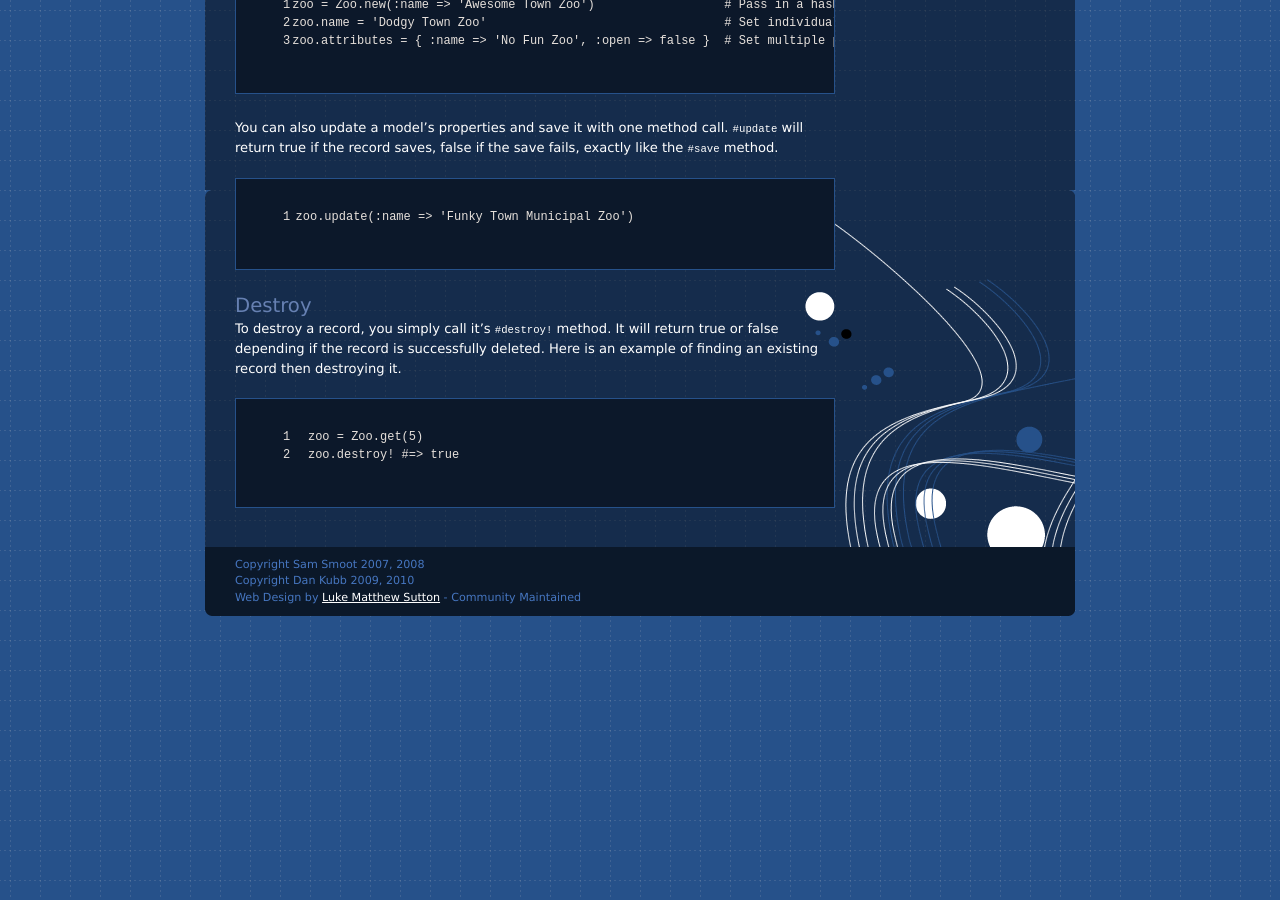
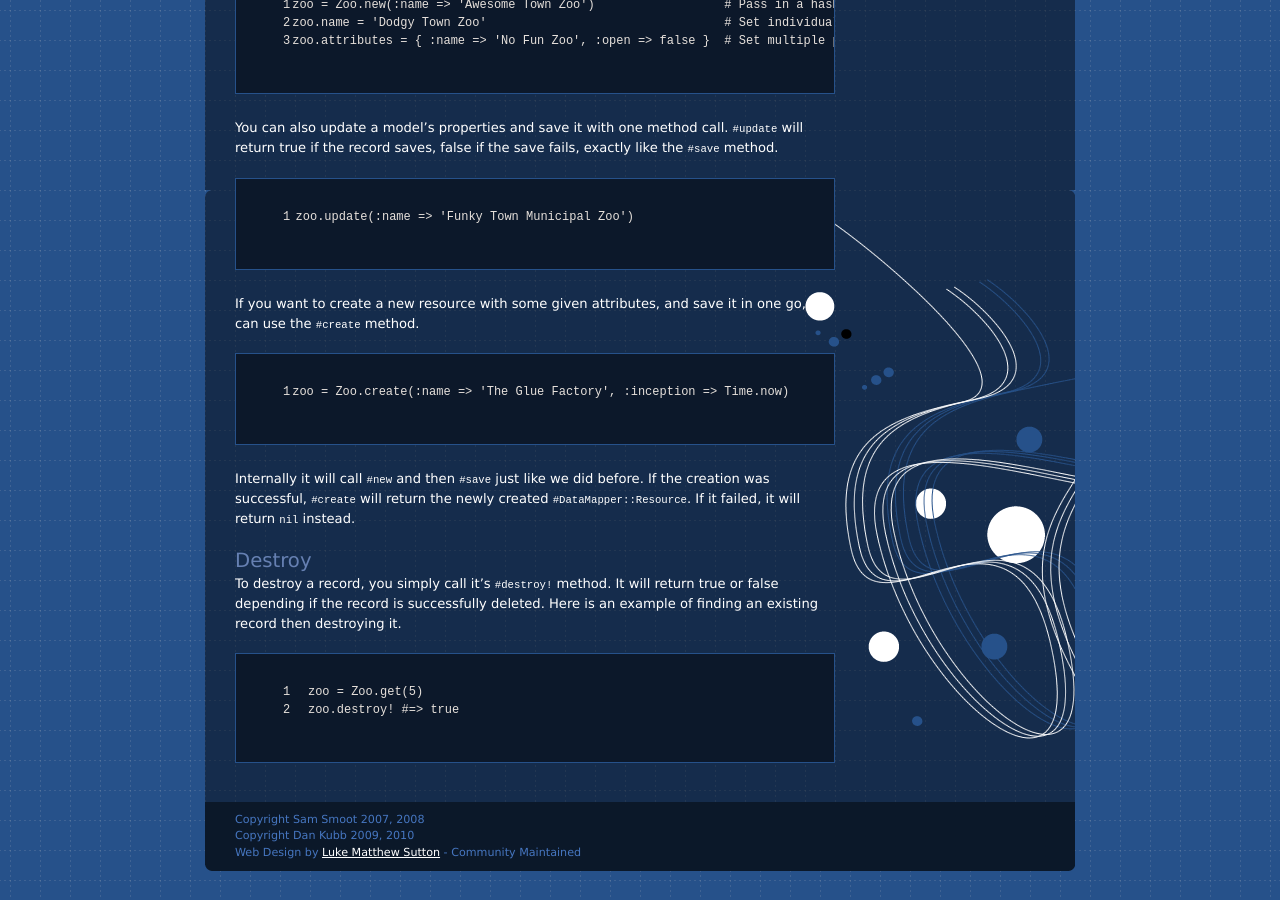
Before and after one commit to datamapper/datamapper.github.com, a Jekyll site: the page built from docs/create_and_destroy.markdown, in a window 1280 px wide and 900 px high, scrolled down 889 px. Built offline with Jekyll 4.4.1, drawn with Linux system fonts in a browser that asks for light colours.

Commit message:
Explicitly mention #create in create and destroy docs

```diff
--- a/docs/create_and_destroy.markdown
+++ b/docs/create_and_destroy.markdown
@@ -54,6 +54,17 @@ like the `#save` method.
 zoo.update(:name => 'Funky Town Municipal Zoo')
 {% endhighlight %}
 
+If you want to create a new resource with some given attributes, and save it in one go,
+you can use the `#create` method.
+
+{% highlight ruby linenos %}
+zoo = Zoo.create(:name => 'The Glue Factory', :inception => Time.now)
+{% endhighlight %}
+
+Internally it will call `#new` and then `#save` just like we did before.
+If the creation was successful, `#create` will return the newly created
+`#DataMapper::Resource`. If it failed, it will return `nil` instead.
+
 Destroy
 -------
 
```
